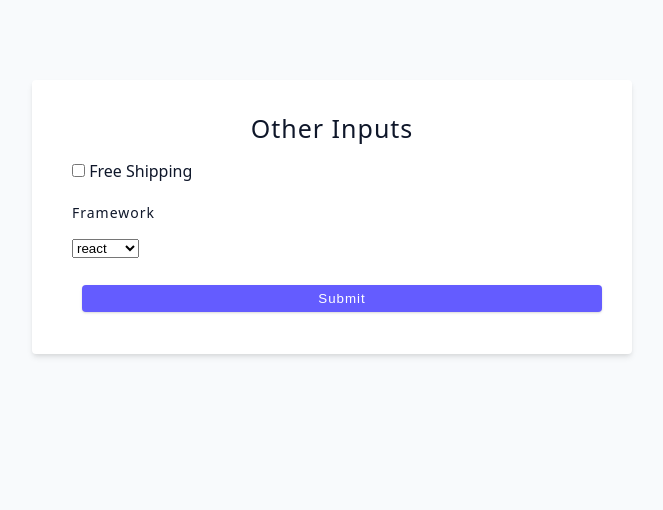
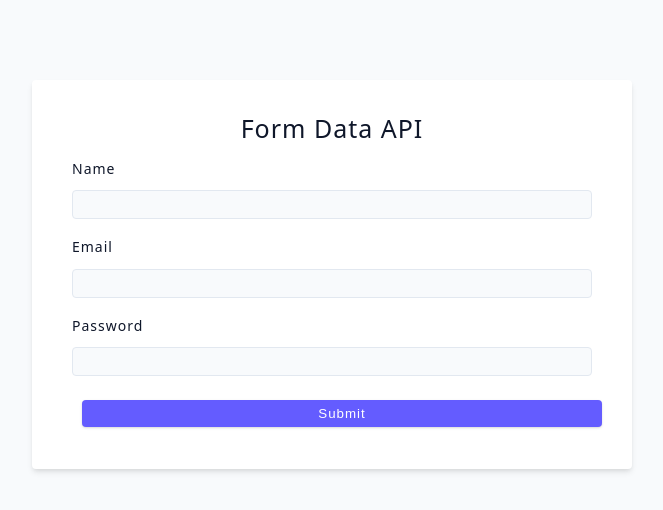
Before and after one commit to ivansemashko/ReactJSCA, a React (Vite) app in the folder 3-advanced-react/: page / in a window 1280 px wide. Shown: the top 510 px of the page, without its empty margins (308-971 px from the left). Built offline with nearby package versions, Linux system fonts and the light colour scheme.

Commit message:
Update: FormData API

```diff
--- a/3-advanced-react/src/App.jsx
+++ b/3-advanced-react/src/App.jsx
@@ -1,4 +1,4 @@
-import Started from './tutorial/06-forms/starter/04-other-inputs'
+import Started from './tutorial/06-forms/starter/05-form-data'
 function App() {
   return (
     <div className="container">
--- a/3-advanced-react/src/tutorial/06-forms/starter/04-other-inputs.jsx
+++ b/3-advanced-react/src/tutorial/06-forms/starter/04-other-inputs.jsx
@@ -3,14 +3,6 @@
 const OtherInputs = () => {
   const [shipping, setShipping] = useState(false)
   const [framework, setFramework] = useState('react')
-
-  const handleShipping = (e) => {
-    console.log(e.target.checked)
-    setShipping(e.target.checked)
-  }
-  const handleFramework = (e) => {
-    setFramework(e.target.value)
-  }
   return (
     <div>
       <form className="form">
--- a/3-advanced-react/src/tutorial/06-forms/starter/05-form-data.jsx
+++ b/3-advanced-react/src/tutorial/06-forms/starter/05-form-data.jsx
@@ -1,47 +1,54 @@
-import { useState } from 'react';
+import { useState } from 'react'
 
 const UncontrolledInputs = () => {
-  const [value, setValue] = useState(0);
+  const [value, setValue] = useState(0)
 
   const handleSubmit = (e) => {
-    e.preventDefault();
-  };
+    e.preventDefault()
+    console.log(e.currentTarget)
+
+    const formData = new FormData(e.currentTarget)
+    const newUser = Object.fromEntries(formData)
+    console.log(newUser)
+    setValue(value + 1)
+    e.currentTarget.reset()
+  }
   return (
     <div>
-      <form className='form' onSubmit={handleSubmit}>
+      <form className="form" onSubmit={handleSubmit}>
         <h4>Form Data API</h4>
         {/* name */}
-        <div className='form-row'>
-          <label htmlFor='name' className='form-label'>
+        <div className="form-row">
+          <label htmlFor="name" className="form-label">
             name
           </label>
-          <input type='text' className='form-input' id='name' name='name' />
+          <input type="text" className="form-input" id="name" name="name" />
         </div>
         {/* email */}
-        <div className='form-row'>
-          <label htmlFor='email' className='form-label'>
+        <div className="form-row">
+          <label htmlFor="email" className="form-label">
             Email
           </label>
-          <input type='email' className='form-input' id='email' name='email' />
+          <input type="email" className="form-input" id="email" name="email" />
         </div>
-        {/* email */}
-        <div className='form-row'>
-          <label htmlFor='password' className='form-label'>
+        {/* password */}
+        <div className="form-row">
+          <label htmlFor="password" className="form-label">
             Password
           </label>
           <input
-            type='password'
-            className='form-input'
-            id='password'
-            name='password'
+            type="password"
+            className="form-input"
+            id="password"
+            name="password"
           />
         </div>
 
-        <button type='submit' className='btn btn-block'>
+        <button type="submit" className="btn btn-block">
           submit
         </button>
       </form>
     </div>
-  );
-};
-export default UncontrolledInputs;
+  )
+}
+export default UncontrolledInputs
```
